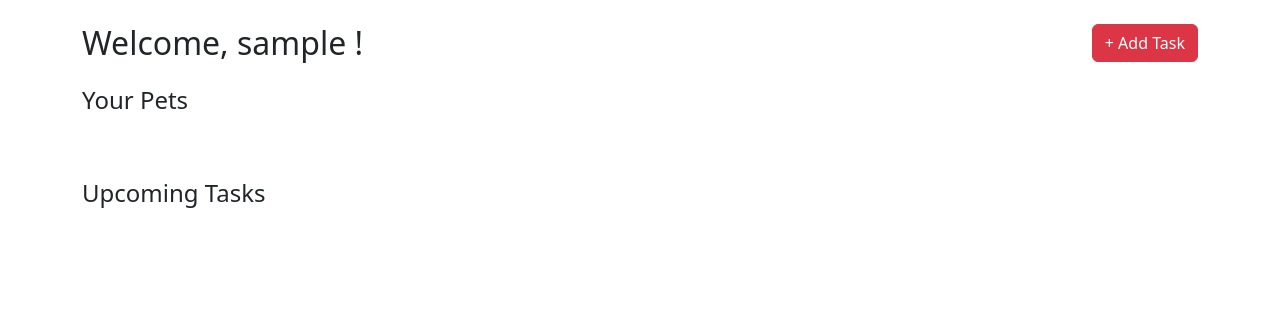
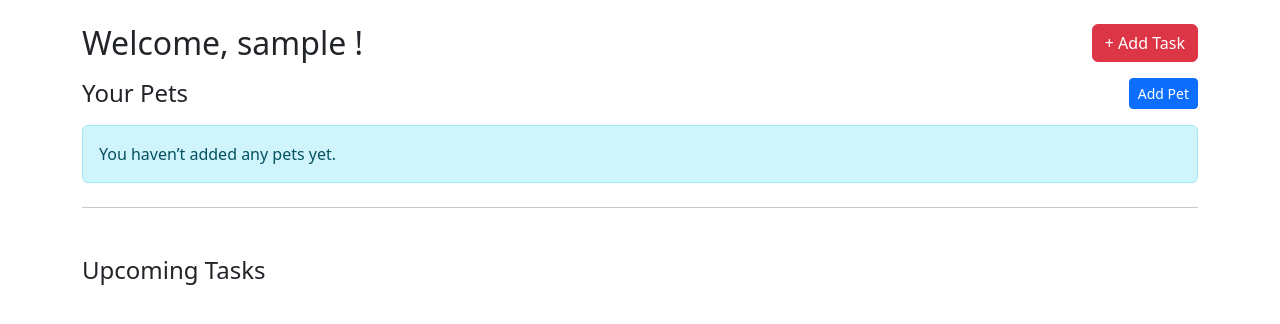
Before and after one commit to ShreyGK6/Purrfect_Planner, a Flask app: page / in a window 1280 px wide. Shown: the part 57-381 px from the top of the page. Run offline with Flask 3, Linux system fonts and the light colour scheme; the visitor is signed in with stand-in values (Sample User, id 1); data that the repository does not hold is empty.

Commit message:
added add pet button logic from jerome code

```diff
--- a/templates/dashboard.html
+++ b/templates/dashboard.html
@@ -5,21 +5,39 @@
   <a class="btn btn-danger" href="{{ url_for('add_task') }}">+ Add Task</a>
 </div>
 
-<h4 class="mt-4 mb-3">Your Pets</h4>
-<div class="row">
-  {% for pet in pets %}
-  <div class="col-lg-3">
-    <div class="card h-100">
-      <img src="{{ pet.photo_path }}" class="card-img-top" alt="{{ pet.name }}" onerror="this.src='https://placehold.co/600x400?text=Pet'">
-      <div class="card-body">
-        <h4 class="card-title">{{ pet.name }} <span class="badge rounded-pill text-bg-warning">{{ pet.type }}</span></h5>
-        <a class="btn btn-sm btn-primary" href="{{ url_for('pet_profile', pet_id=pet.id) }}">View Profile</a>
-        <a class="btn btn-sm btn-success" href="{{ url_for('medical_records', pet_id=pet.id) }}"> Medical Records</a>
-      </div>
+<div class="d-flex justify-content-between align-items-center mb-3">
+    <h1 class="h4 m-0">Your Pets</h1>
+    <a class="btn btn-sm btn-primary" href="{{ url_for('add_pet') }}">Add Pet</a>
+</div>
+{% if pets and pets|length %}
+<div class="row g-3">
+    {% for p in pets %}
+    <div class="col-md-4">
+        <div class="card h-100 shadow-sm">
+            {% if p.photo_path %}
+            <img src="{{ p.photo_path }}" class="card-img-top" alt="{{ p.name }}">
+            {% else %}
+            <div class="ratio ratio-16x9 bg-secondary bg-opacity-10 d-flex align-items-center justify-content-center">
+                <span class="text-muted">No photo</span>
+            </div>
+            {% endif %}
+            <div class="card-body">
+                <h2 class="h5 mb-1">{{ p.name }}</h2>
+                <p class="text-muted mb-2">{{ p.type }}</p>
+                <a class="btn btn-outline-primary btn-sm" href="{{ url_for('pet_profile', pet_id=p.id) }}">View
+                    Profile</a>
+                <a class="btn btn-outline-secondary btn-sm" href="{{ url_for('medical_records', pet_id=p.id) }}">Medical
+                    Records</a>
+                <a class="btn btn-sm btn-secondary" href="{{ url_for('edit_pet', pet_id=p.id) }}">Edit</a>
+            </div>
+        </div>
     </div>
-  </div>
-  {% endfor %}
+    {% endfor %}
 </div>
+{% else %}
+<div class="alert alert-info">You haven’t added any pets yet.</div>
+{% endif %}
+<hr class="my-4">
 
 <h4 class="mt-5 mb-3">Upcoming Tasks</h4>
 <div class="list-group"> <!-- to make list-->
```
